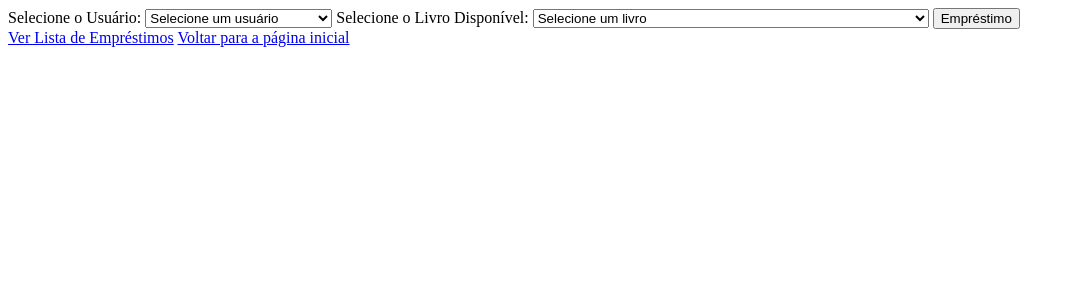
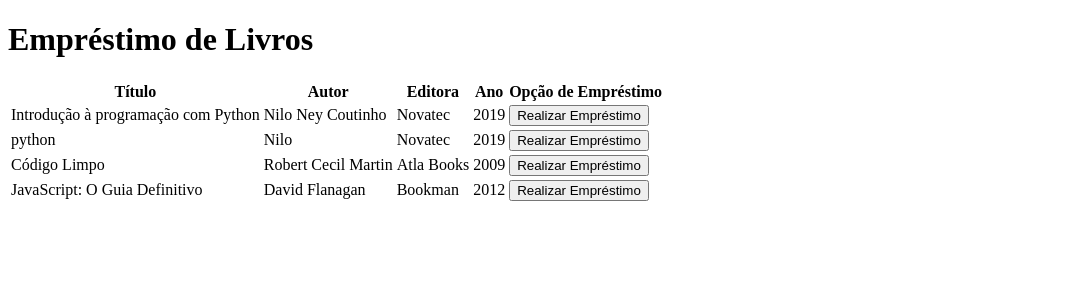
Before and after one commit to camilabsp/app_flask, a Flask app: template templates/emprestimo.html in a window 1280 px wide. Shown: the top 300 px of the page, without its empty margins (0-1075 px from the left). Run offline with Flask 3, Linux system fonts and the light colour scheme; the template is opened without the code that fills it: values that come from a table or form of the project are taken from there, others are empty.

Commit message:
atualização rota e template de emprestimo

```diff
--- a/app.py
+++ b/app.py
@@ -165,42 +165,42 @@ def acervo():
 @app.route('/adm/emprestimo', methods=['GET', 'POST'])
 def emprestimo():
     global adm_logado
-    if adm_logado == False:
+    if not adm_logado:
         flash('Você não tem permissão para acessar essa página')
         return redirect('/')
     elif request.method == 'POST':
+        livro_id = request.form.get('livro_id')
         usuario_id = request.form.get('usuario_id')
-        livro_id = request.form.get('livro_id')
 
+        livro = Livro.query.get(livro_id)
         usuario = Usuario.query.get(usuario_id)
-        livro = Livro.query.get(livro_id)
 
-        # Verifica se o usuário existe, se o usuário tem menos de 3 empréstimos não finalizados,
-        # se o livro existe e se o livro está disponível.
-        # Se todas as condições forem atendidas, prossegue com o empréstimo.
+        if livro and usuario:
+            if livro.disponivel:
+                if len([e for e in usuario.emprestimos if not e.finalizado]) < 3:
+                    # Create a new loan record in the database
+                    emprestimo = Emprestimo(usuario=usuario, livro=livro)
+                    db.session.add(emprestimo)
 
-        if usuario and len([e for e in usuario.emprestimos if not e.finalizado]) < 3 and livro and livro.disponivel:
+                    # Mark the book as unavailable
+                    livro.disponivel = False
 
-            # Cria um novo objeto de Empréstimo no banco de dados associando o usuário e o livro.
-            empréstimo = Emprestimo(usuario=usuario, livro=livro)
-            db.session.add(empréstimo)
+                    # Commit changes to the database
+                    db.session.commit()
 
-            # Marca o livro como indisponível, já que ele está emprestado.
-            livro.disponivel = False
+                    flash('Empréstimo realizado com sucesso!')
+                else:
+                    flash('Você atingiu o limite máximo de empréstimos.')
+            else:
+                flash('O livro selecionado não está disponível para empréstimo.')
+        else:
+            flash('Não foi possível realizar o empréstimo. Verifique os dados fornecidos.')
 
-            # Confirma as alterações no banco de dados
-            db.session.commit()
-            flash('Livro emprestado com sucesso!')
+    livros = Livro.query.all()
+    usuarios = Usuario.query.all()
 
-        # Se o usuário já tem 3 empréstimos, exibe uma mensagem informando que não é possível fazer mais empréstimos.
-        elif len([e for e in usuario.emprestimos if not e.finalizado]) >= 3:
-            flash('Você atingiu o limite máximo de empréstimos.')
+    return render_template('emprestimo.html', livros=livros, usuarios=usuarios)
 
-        # Se nenhuma das condições anteriores for atendida.
-        else:
-            flash('Não foi possível realizar o empréstimo.')
-
-    return render_template('emprestimo.html', usuarios=Usuario.query.all(), livros=Livro.query.all())
 
 #Exibe lista de empréstimos
 @app.route('/adm/emprestimos', methods=['GET'])
--- a/templates/emprestimo.html
+++ b/templates/emprestimo.html
@@ -1,13 +1,28 @@
 <!DOCTYPE html>
-<html lang="pt-br">
+<html lang="en">
 <head>
     <meta charset="UTF-8">
     <meta name="viewport" content="width=device-width, initial-scale=1.0">
-    <title>Empréstimo</title>
+    <title>Empréstimo de Livros</title>
+    <style>
+        .user-options {
+            display: none;
+        }
+
+        .user-options select {
+            width: 100%;
+            padding: 10px;
+            margin-bottom: 15px;
+            border: 1px solid #ccc;
+            border-radius: 4px;
+            box-sizing: border-box;
+        }
+
+    </style>
 </head>
 <body>
-    <!--Permite exibição de mensagem na tela-->
-    <div class="mensagem">
+    <h1>Empréstimo de Livros</h1>
+
     {% with messages = get_flashed_messages() %}
         {% if messages %}
             {% for message in messages %}
@@ -15,32 +30,49 @@
             {% endfor %}
         {% endif %}
     {% endwith %}
-    </div>
-    <div>
-        <form method="POST" action="/adm/emprestimo"><!--rota-->
 
+    <table>
+        <thead>
+            <tr>
+                <th>Título</th>
+                <th>Autor</th>
+                <th>Editora</th>
+                <th>Ano</th>
+                <th>Opção de Empréstimo</th>
+            </tr>
+        </thead>
+        <tbody>
+            {% for livro in livros %}
+                <tr>
+                    <td>{{ livro.titulo }}</td>
+                    <td>{{ livro.autor }}</td>
+                    <td>{{ livro.editora }}</td>
+                    <td>{{ livro.ano }}</td>
+                    <td>
+                        <form method="POST" action="{{ url_for('emprestimo') }}">
+                            <input type="hidden" name="livro_id" value="{{ livro.id }}">
+                            <button type="button" onclick="showUserOptions('{{ livro.id }}')">Realizar Empréstimo</button>
+                            <div class="user-options" id="userOptions{{ livro.id }}">
                                 <label for="usuario_id">Selecione o Usuário:</label>
-            <select name="usuario_id" id="usuario_id" required>
-                <option value="" disabled selected>Selecione um usuário</option>
+                                <select name="usuario_id" id="usuario_id">
                                     {% for usuario in usuarios %}
-                    <option value="{{ usuario.id }}">Matrícula: {{ usuario.matricula }} - {{usuario.nome}}</option>
+                                        <option value="{{ usuario.id }}">{{ usuario.matricula }} - {{ usuario.nome }}</option>
                                     {% endfor %}
                                 </select>
+                                <button type="submit">Confirmar Empréstimo</button>
+                            </div>
+                        </form>
+                    </td>
+                </tr>
+            {% endfor %}
+        </tbody>
+    </table>
 
-            <label for="livro_id">Selecione o Livro Disponível:</label>
-            <select name="livro_id" id="livro_id" required>
-                <option value="" disabled selected>Selecione um livro</option>
-                {% for livro in livros %}
-                    {% if livro.disponivel %}
-                        <option value="{{ livro.id }}"> ISBN: {{ livro.isbn }} - Título: {{ livro.titulo }}</option>
-                    {% endif %}
-                {% endfor %}
-            </select>
-
-            <button type="submit">Empréstimo</button>
-        </form>
-        <a href="/adm/emprestimos">Ver Lista de Empréstimos</a>
-        <a href="/adm">Voltar para a página inicial</a>
-    </div>
+    <script>
+        function showUserOptions(livroId) {
+            var userOptionsDiv = document.getElementById('userOptions' + livroId);
+            userOptionsDiv.style.display = 'block';
+        }
+    </script>
 </body>
 </html>
```
Also changed, not shown: instance/library.db. Lines whose indentation alone changed are shown as unchanged.
